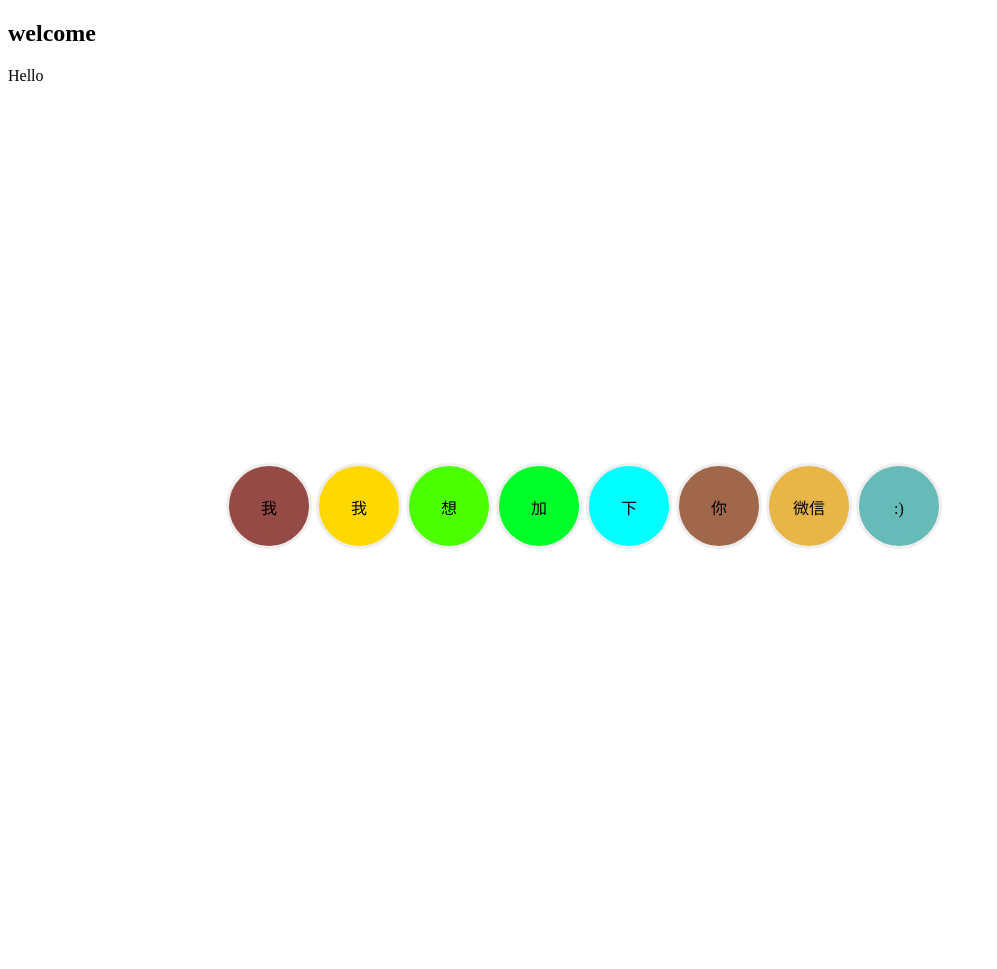
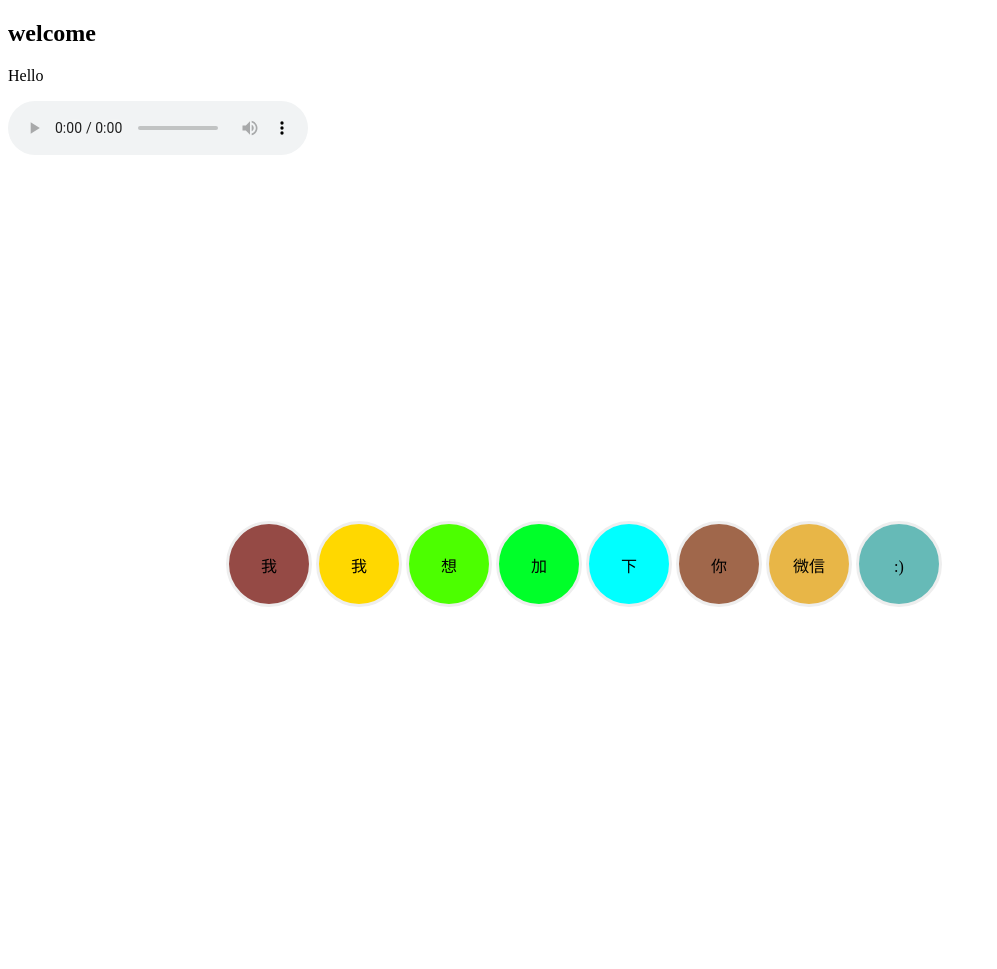
Before and after one commit to dypan/jekyll_demo, a Jekyll site: the page built from index.html, in a window 1280 px wide. Shown: the whole page, without its empty margins (0-997 px from the left). Built offline with Jekyll 4.4.1, drawn with Linux system fonts in a browser that asks for light colours; before the commit the page ends 911 px from its top, so only the background shows below that.

Commit message:
Update index.html

```diff
--- a/index.html
+++ b/index.html
@@ -37,6 +37,9 @@ title: welcome
     </style>
 <h2>{{page.title}}</h2>
 <p>Hello</p>
+<audio class="audioPlayer" controls="" autoplay="" preload="metadata" src="http://m1.music.126.net/QhkYBMghNa--hrN3nHDsZQ==/2011006767214413.mp3">
+                            Your browser does not support HTML5 <code>audio</code>.
+                        </audio>
 <div class="outer">
         <div class="middle">
                 <div style="text-align:center">
```
